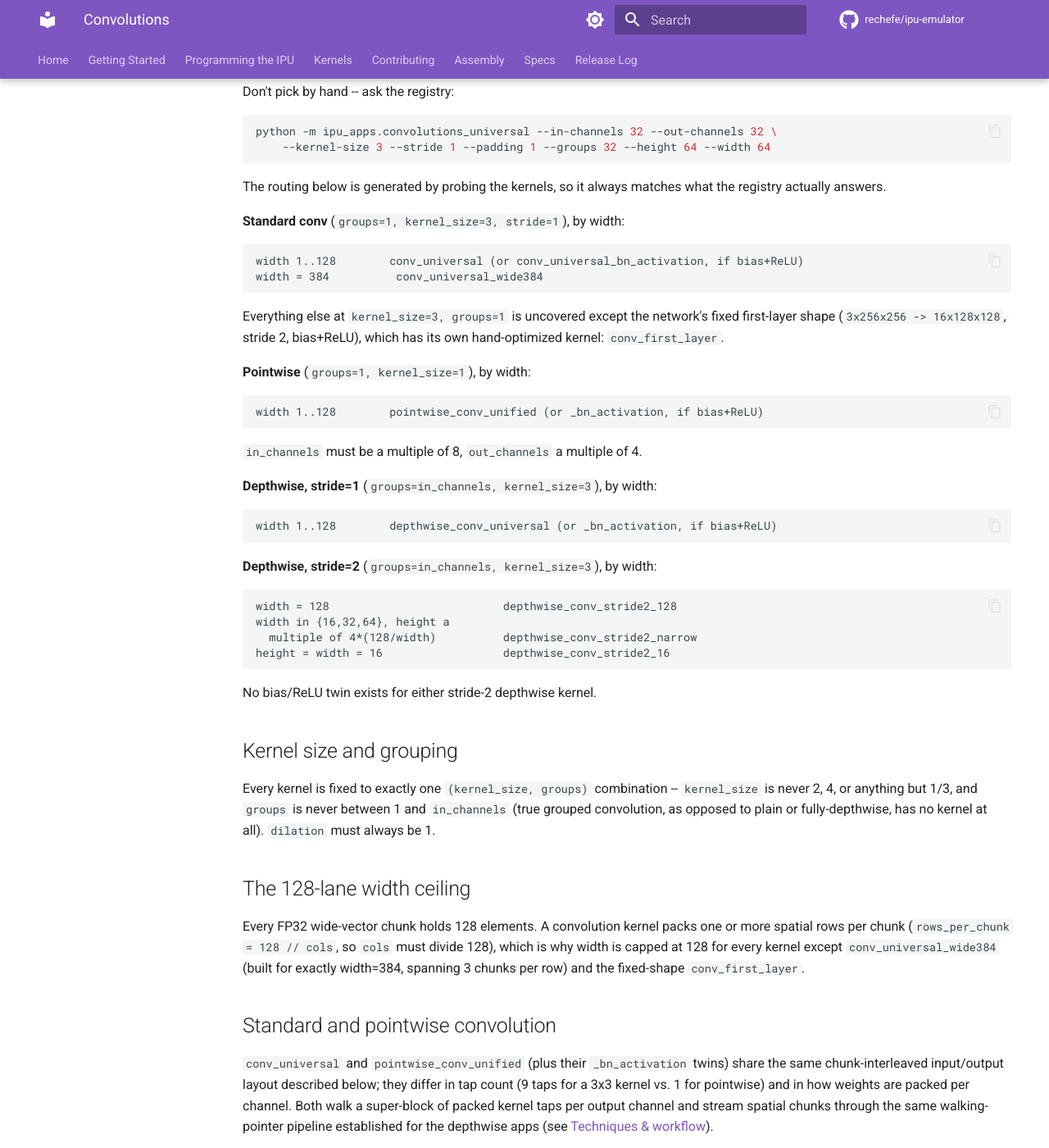
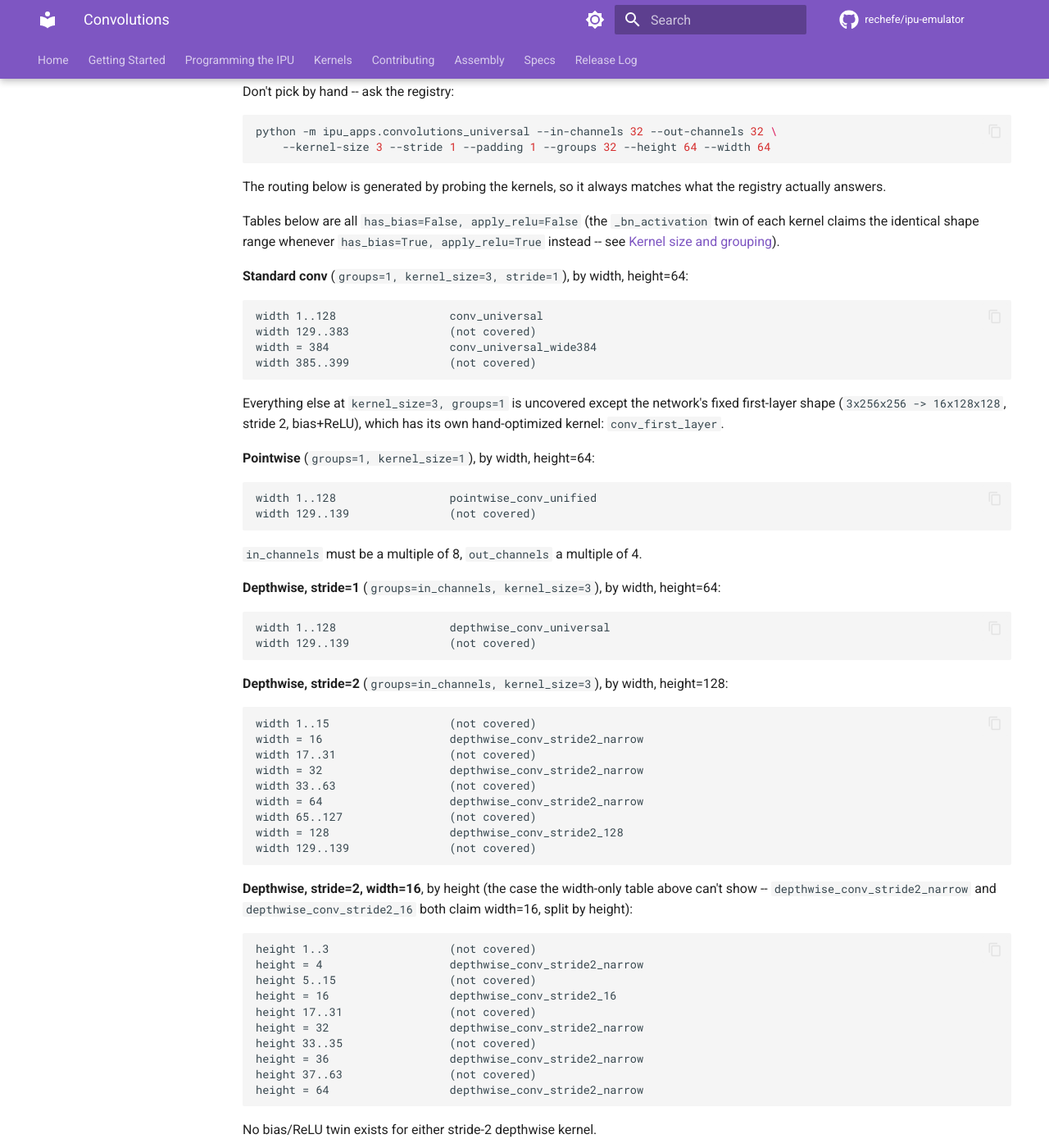
Before and after one commit to rechefe/ipu-emulator, an MkDocs documentation site: the page built from docs/content/kernels/convolutions.md, in a window 1280 px wide and 1400 px high, scrolled down 364 px. Shown: the whole window at 82% size. Built offline with MkDocs 1.6.1 and Material for MkDocs 9.7.7, drawn with Linux system fonts in a browser that asks for light colours; comment, search, counter and statistics services are not loaded.

````diff
--- a/docs/content/kernels/convolutions.md
+++ b/docs/content/kernels/convolutions.md
@@ -23,38 +23,74 @@ python -m ipu_apps.convolutions_universal --in-channels 32 --out-channels 32 \
 The routing below is generated by probing the kernels, so it always matches
 what the registry actually answers.
 
-**Standard conv** (`groups=1, kernel_size=3, stride=1`), by width:
+Tables below are all `has_bias=False, apply_relu=False` (the `_bn_activation`
+twin of each kernel claims the identical shape range whenever
+`has_bias=True, apply_relu=True` instead -- see [Kernel size and
+grouping](#kernel-size-and-grouping)).
 
+**Standard conv** (`groups=1, kernel_size=3, stride=1`), by width, height=64:
+
+<!-- doc-routing-check: op="conv2d" param="width" label="width" values="range(1,400)" in_channels=8 out_channels=8 kernel_size=3 stride=1 padding=1 dilation=1 groups=1 has_bias=False apply_relu=False height=64 -->
 ```
-width 1..128        conv_universal (or conv_universal_bn_activation, if bias+ReLU)
-width = 384          conv_universal_wide384
+width 1..128                 conv_universal
+width 129..383               (not covered)
+width = 384                  conv_universal_wide384
+width 385..399               (not covered)
 ```
 
 Everything else at `kernel_size=3, groups=1` is uncovered except the
 network's fixed first-layer shape (`3x256x256 -> 16x128x128`, stride 2,
 bias+ReLU), which has its own hand-optimized kernel: `conv_first_layer`.
 
-**Pointwise** (`groups=1, kernel_size=1`), by width:
+**Pointwise** (`groups=1, kernel_size=1`), by width, height=64:
 
+<!-- doc-routing-check: op="conv2d" param="width" label="width" values="range(1,140)" in_channels=16 out_channels=16 kernel_size=1 stride=1 padding=0 dilation=1 groups=1 has_bias=False apply_relu=False height=64 -->
 ```
-width 1..128        pointwise_conv_unified (or _bn_activation, if bias+ReLU)
+width 1..128                 pointwise_conv_unified
+width 129..139               (not covered)
 ```
 
 `in_channels` must be a multiple of 8, `out_channels` a multiple of 4.
 
-**Depthwise, stride=1** (`groups=in_channels, kernel_size=3`), by width:
+**Depthwise, stride=1** (`groups=in_channels, kernel_size=3`), by width, height=64:
 
+<!-- doc-routing-check: op="conv2d" param="width" label="width" values="range(1,140)" in_channels=8 out_channels=8 kernel_size=3 stride=1 padding=1 dilation=1 groups=8 has_bias=False apply_relu=False height=64 -->
 ```
-width 1..128        depthwise_conv_universal (or _bn_activation, if bias+ReLU)
+width 1..128                 depthwise_conv_universal
+width 129..139               (not covered)
 ```
 
-**Depthwise, stride=2** (`groups=in_channels, kernel_size=3`), by width:
+**Depthwise, stride=2** (`groups=in_channels, kernel_size=3`), by width, height=128:
 
+<!-- doc-routing-check: op="conv2d" param="width" label="width" values="range(1,140)" in_channels=8 out_channels=8 kernel_size=3 stride=2 padding=1 dilation=1 groups=8 has_bias=False apply_relu=False height=128 -->
 ```
-width = 128                          depthwise_conv_stride2_128
-width in {16,32,64}, height a
-  multiple of 4*(128/width)          depthwise_conv_stride2_narrow
-height = width = 16                  depthwise_conv_stride2_16
+width 1..15                  (not covered)
+width = 16                   depthwise_conv_stride2_narrow
+width 17..31                 (not covered)
+width = 32                   depthwise_conv_stride2_narrow
+width 33..63                 (not covered)
+width = 64                   depthwise_conv_stride2_narrow
+width 65..127                (not covered)
+width = 128                  depthwise_conv_stride2_128
+width 129..139               (not covered)
+```
+
+**Depthwise, stride=2, width=16**, by height (the case the width-only table
+above can't show -- `depthwise_conv_stride2_narrow` and
+`depthwise_conv_stride2_16` both claim width=16, split by height):
+
+<!-- doc-routing-check: op="conv2d" param="height" label="height" values="range(1,65)" in_channels=8 out_channels=8 kernel_size=3 stride=2 padding=1 dilation=1 groups=8 has_bias=False apply_relu=False width=16 -->
+```
+height 1..3                  (not covered)
+height = 4                   depthwise_conv_stride2_narrow
+height 5..15                 (not covered)
+height = 16                  depthwise_conv_stride2_16
+height 17..31                (not covered)
+height = 32                  depthwise_conv_stride2_narrow
+height 33..35                (not covered)
+height = 36                  depthwise_conv_stride2_narrow
+height 37..63                (not covered)
+height = 64                  depthwise_conv_stride2_narrow
 ```
 
 No bias/ReLU twin exists for either stride-2 depthwise kernel.
````
Also changed, not shown: docs/content/kernels/softmax.md (+7 -5 lines), 1 other file.
